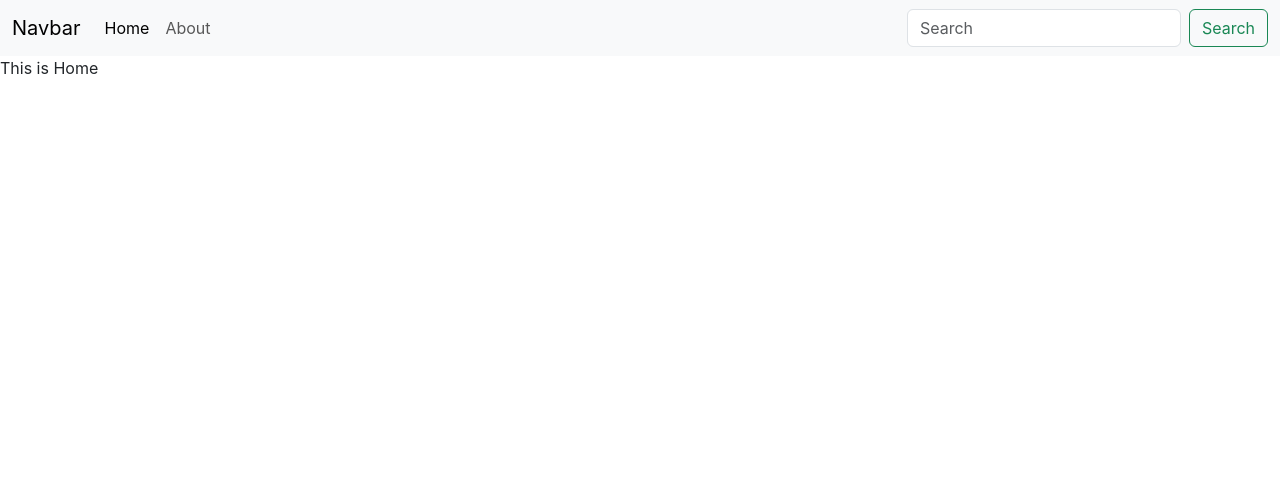
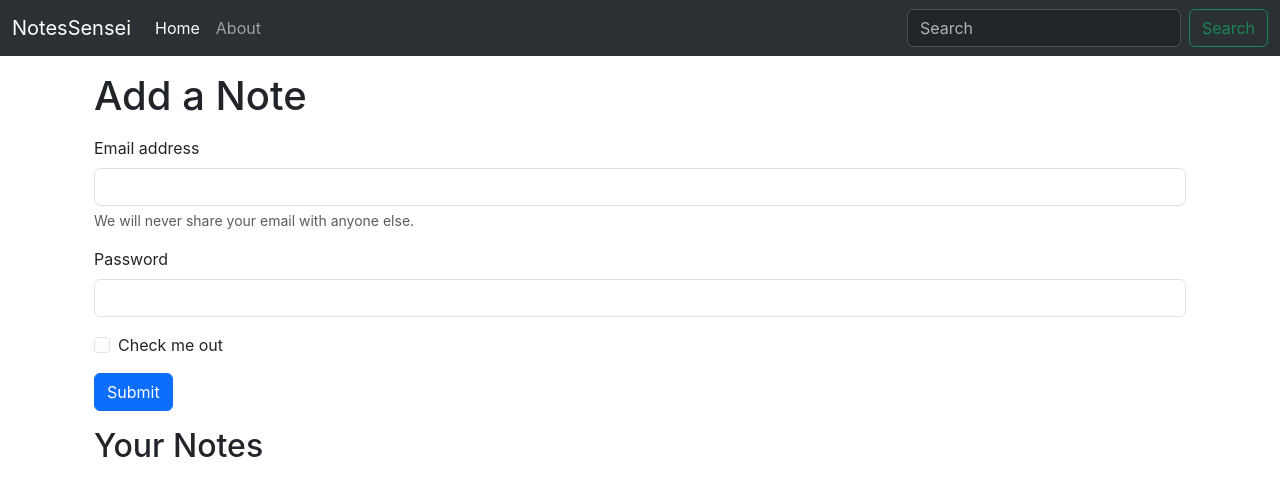
Before and after one commit to akshayghatiki311/notes-sensei, a React (Create React App) app: page / in a window 1280 px wide. Shown: the top 496 px of the page. Built offline with nearby package versions, Linux system fonts and the light colour scheme.

Commit message:
useLocation and some restructuring

```diff
--- a/src/App.js
+++ b/src/App.js
@@ -11,10 +11,12 @@
       <NoteState>
         <Router>
           <Navbar />
-          <Routes>
-            <Route exact path="/" element={<Home />}></Route>
-            <Route exact path="/about" element={<About />}></Route>
-          </Routes>
+          <div className="container">
+            <Routes>
+              <Route exact path="/" element={<Home />}></Route>
+              <Route exact path="/about" element={<About />}></Route>
+            </Routes>
+          </div>
         </Router>
       </NoteState>
     </>
--- a/src/components/About.js
+++ b/src/components/About.js
@@ -1,15 +1,9 @@
-import React,{useContext,useEffect} from 'react'
-import NoteContext from '../context/notes/NoteContext';
+import React from 'react'
 
 function About() {
-  const a = useContext(NoteContext);
-  useEffect(() => {
-    a.update();
-    // eslint-disable-next-line
-  }, [])
   return (
     <div>
-      This is About {a.state.name} and he is {a.state.age} years old.
+      This is About.
     </div>
   )
 }
--- a/src/components/Home.js
+++ b/src/components/Home.js
@@ -1,9 +1,55 @@
-import React from 'react'
+import React from "react";
 
 function Home() {
   return (
-    <div>This is Home</div>
-  )
+    <div>
+      <div className="container my-3">
+        <h1>Add a Note</h1>
+        <form className="my-3">
+          <div className="mb-3">
+            <label htmlFor="exampleInputEmail1" className="form-label">
+              Email address
+            </label>
+            <input
+              type="email"
+              className="form-control"
+              id="exampleInputEmail1"
+              aria-describedby="emailHelp"
+            />
+            <div id="emailHelp" className="form-text">
+              We will never share your email with anyone else.
+            </div>
+          </div>
+          <div className="mb-3">
+            <label htmlFor="exampleInputPassword1" className="form-label">
+              Password
+            </label>
+            <input
+              type="password"
+              className="form-control"
+              id="exampleInputPassword1"
+            />
+          </div>
+          <div className="mb-3 form-check">
+            <input
+              type="checkbox"
+              className="form-check-input"
+              id="exampleCheck1"
+            />
+            <label className="form-check-label" htmlFor="exampleCheck1">
+              Check me out
+            </label>
+          </div>
+          <button type="submit" className="btn btn-primary">
+            Submit
+          </button>
+        </form>
+      </div>
+      <div className="container my-3">
+        <h2>Your Notes</h2>
+      </div>
+    </div>
+  );
 }
 
-export default Home
+export default Home;
--- a/src/components/Navbar.js
+++ b/src/components/Navbar.js
@@ -1,12 +1,13 @@
 import React from "react";
-import {Link} from 'react-router-dom'
+import {Link,useLocation} from 'react-router-dom'
 function Navbar() {
+  let location = useLocation();
   return (
     <div>
-      <nav className="navbar navbar-expand-lg bg-body-tertiary">
+      <nav className="navbar navbar-expand-lg bg-body-tertiary" data-bs-theme="dark">
         <div className="container-fluid">
           <Link className="navbar-brand" to="/">
-            Navbar
+            NotesSensei
           </Link>
           <button
             className="navbar-toggler"
@@ -22,12 +23,12 @@
           <div className="collapse navbar-collapse" id="navbarSupportedContent">
             <ul className="navbar-nav me-auto mb-2 mb-lg-0">
               <li className="nav-item">
-                <Link className="nav-link active" aria-current="page" to="/">
+                <Link className={`nav-link ${location.pathname==="/"?"active":""}`} aria-current="page" to="/">
                   Home
                 </Link>
               </li>
               <li className="nav-item">
-                <Link className="nav-link" to="/about">
+                <Link className={`nav-link ${location.pathname==="/about"?"active":""}`} to="/about">
                   About
                 </Link>
               </li>
--- a/src/context/notes/NoteState.js
+++ b/src/context/notes/NoteState.js
@@ -1,22 +1,8 @@
-import { useState } from "react";
 import NoteContext from "./NoteContext";
 
 const NoteState = (props)=>{
-    const s1 = {
-        "name":"Akshay",
-        "age":24
-    }
-    const [state, setState] = useState(s1);
-    const update = ()=>{
-        setTimeout(() => {
-            setState({
-                "name":"Akhil",
-                "age":29
-            })
-        }, 2000);
-    }
     return (
-        <NoteContext.Provider value={{state,update}}>
+        <NoteContext.Provider value={{}}>
             {props.children}
         </NoteContext.Provider>
     )
```
